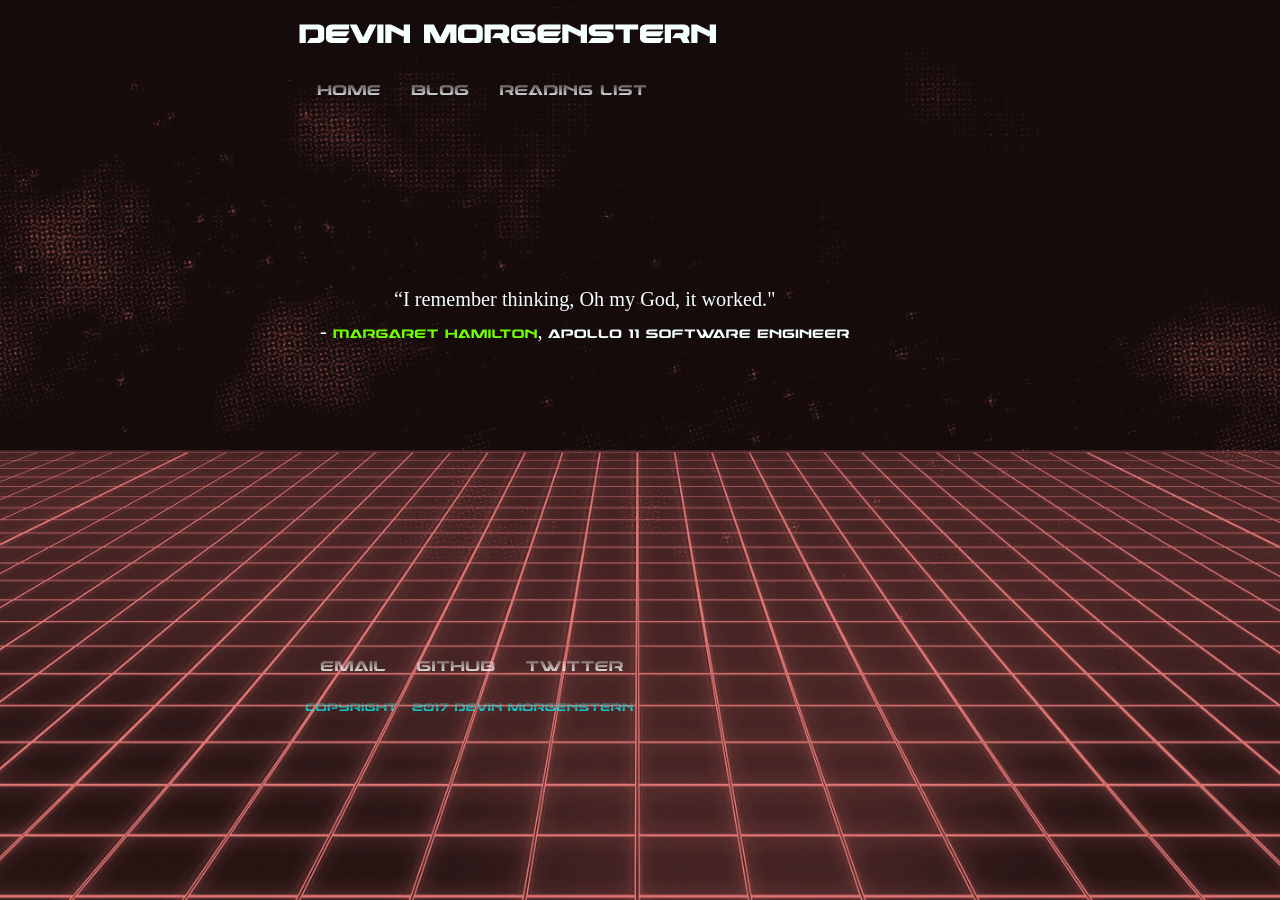
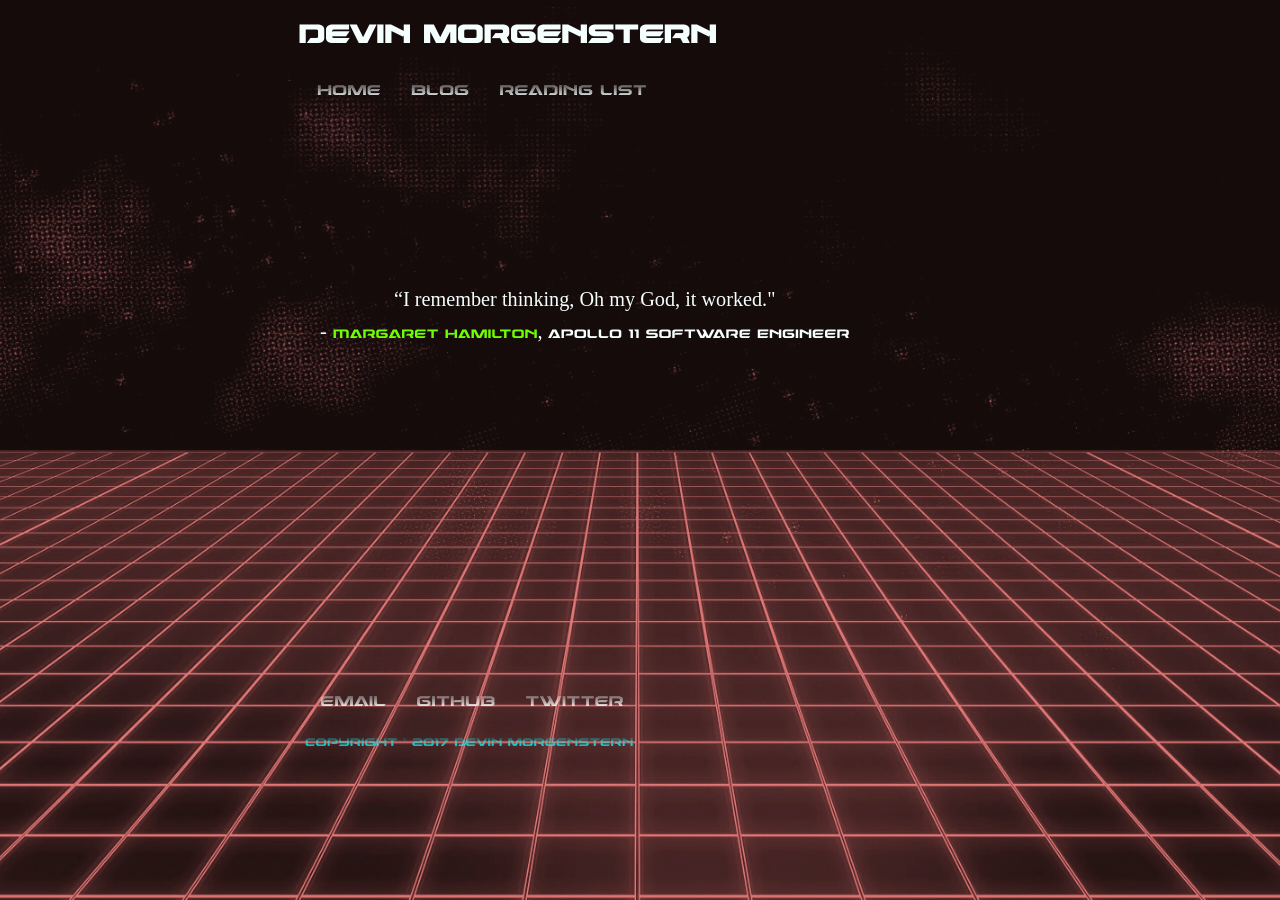
Before and after one commit to devinrm/devinrm.github.io, a Jekyll site: the page built from index.html, in a window 1280 px wide. Built offline with Jekyll 4.4.1, drawn with Linux system fonts in a browser that asks for light colours; some web fonts are replaced.

Commit message:
Now 10rem

```diff
--- a/css/main.css
+++ b/css/main.css
@@ -136,7 +136,7 @@
   }
 
   .nav-bottom {
-    margin-top: 8em;
+    margin-top: 10em;
   }
 
   .nav-top {
```
